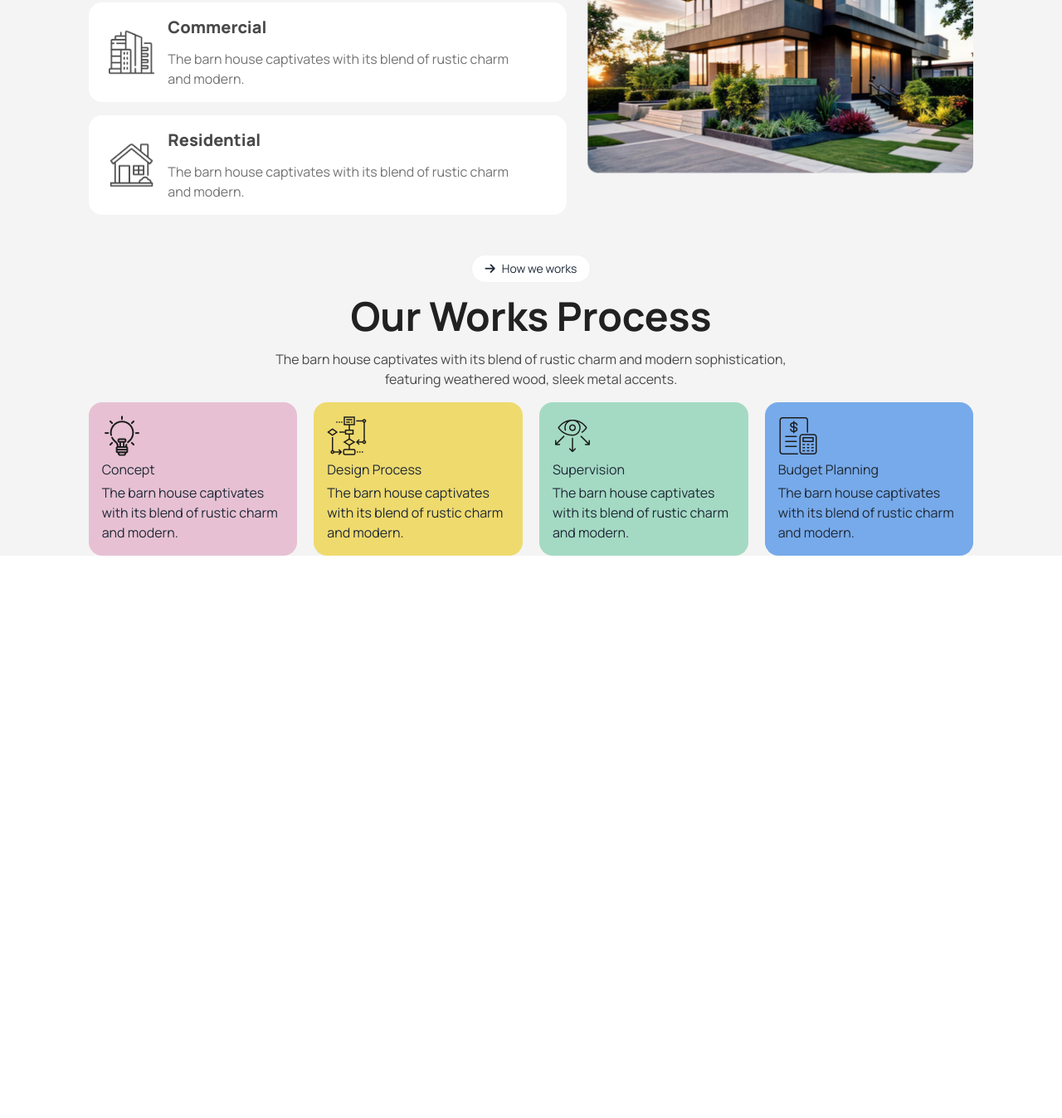
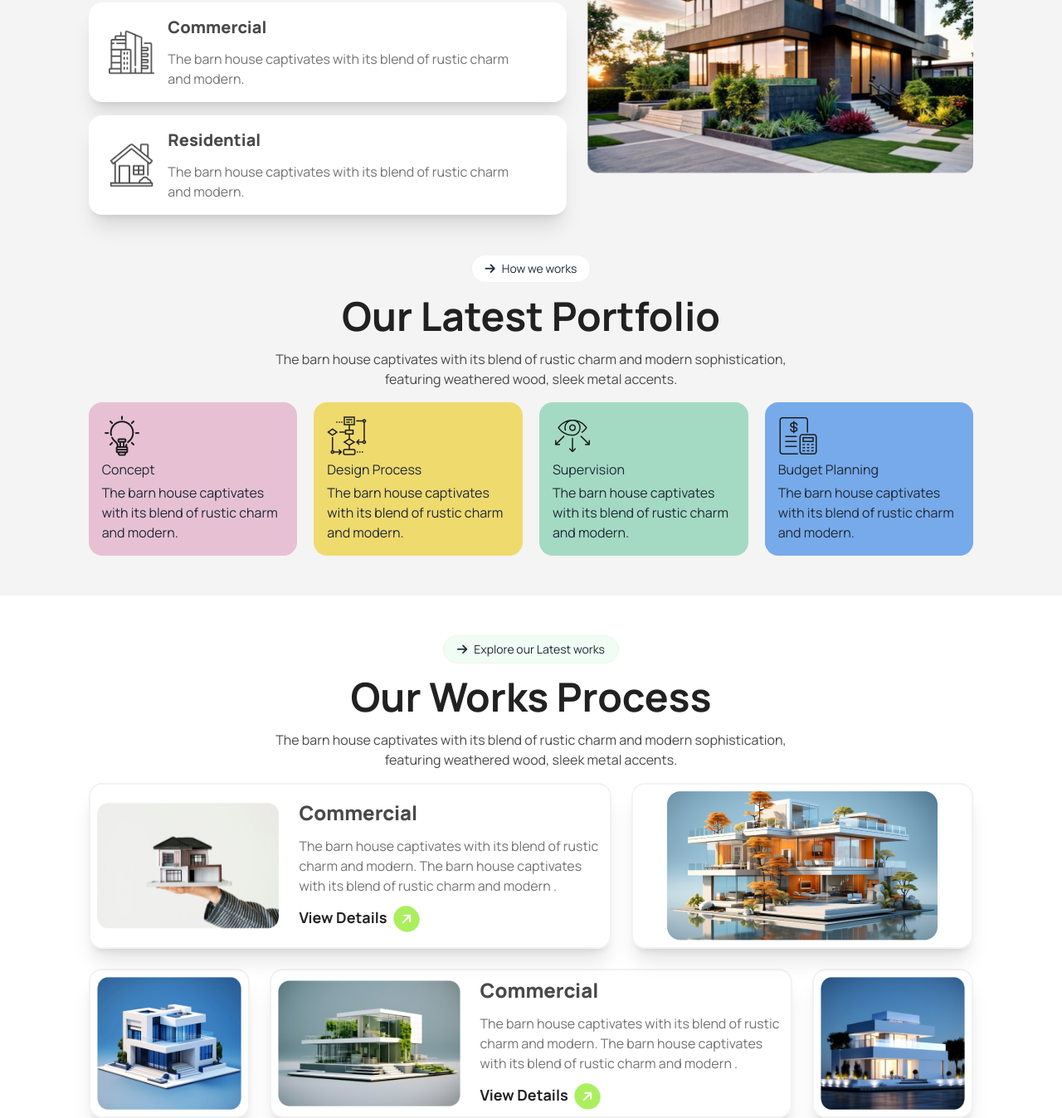
Before and after one commit to ShafayetHossain/Assignment-03, a plain HTML site: page index.html in a window 1280 px wide. Shown: the part 1121-2469 px from the top of the page at 83% size. Before the commit the page ends 1791 px from the top, so only its background shows below. Drawn offline with nearby package versions, Linux system fonts and the light colour scheme.

Commit message:
work section added

```diff
--- a/index.html
+++ b/index.html
@@ -94,6 +94,7 @@
     </header>
 
     <main>
+
       <section class="bg-[#F4F4F4] pt-6 relative">
 
         <div class="hidden lg:block absolute left-16">
@@ -121,7 +122,7 @@
 
             </div>
 
-            <div class="card card-side bg-[#FFFFFF] px-6">
+            <div class="card card-side bg-[#FFFFFF] px-6 shadow-xl">
 
               <figure>
                 <img
@@ -136,7 +137,7 @@
 
             </div>
 
-            <div class="card card-side bg-[#FFFFFF] px-6">
+            <div class="card card-side bg-[#FFFFFF] px-6 shadow-xl">
 
               <figure>
                 <img
@@ -145,7 +146,7 @@
               </figure>
 
               <div class="card-normal p-4">
-                <h2 class="card-title text-[#494949] font-extrabold text-xl">Residential</h2>
+                <h2 class="card-title text-[#494949] font-extrabold text-xl ">Residential</h2>
                 <p class="text-[#737373]">The barn house captivates with its blend of rustic charm and modern.</p>
               </div>
 
@@ -161,7 +162,7 @@
 
       </section>
 
-      <section class="bg-[#F4F4F4] pt-12">
+      <section class="bg-[#F4F4F4] pt-12 pb-12">
 
         <div class="w-5/6 mx-auto flex flex-col items-center  gap-y-4">
 
@@ -170,7 +171,7 @@
               <i class="fa-solid fa-arrow-right"></i>
               <div class="">How we works</div>
             </div>
-            <h2 class="text-2xl font-bold lg:text-5xl  text-[#212121]">Our Works Process</h2>
+            <h2 class="text-2xl font-bold lg:text-5xl  text-[#212121]">Our Latest Portfolio</h2>
             <p class="text-[#494949]">The barn house captivates with its blend of rustic charm and modern sophistication, featuring weathered wood, sleek metal accents.</p>
           </div>
 
@@ -201,8 +202,62 @@
             </div>
           </div>
         </div>
+      </section>
 
+      <section class="pt-12">
+
+        <div class="w-5/6 mx-auto flex flex-col items-center  gap-y-4">
+
+          <div class="max-w-2xl flex flex-col items-center text-center gap-y-4">
+            <div class="badge flex p-4 gap-x-2 bg-green-50">
+              <i class="fa-solid fa-arrow-right"></i>
+              <div class="">Explore our Latest works</div>
+            </div>
+            <h2 class="text-2xl font-bold lg:text-5xl  text-[#212121]">Our Works Process</h2>
+            <p class="text-[#494949]">The barn house captivates with its blend of rustic charm and modern sophistication, featuring weathered wood, sleek metal accents.</p>
+          </div>
+
+          <div class="grid grid-cols-1 lg:grid-cols-5 gap-6">
+
+            <div class="flex flex-col lg:flex-row gap-x-6 lg:col-span-3 items-center p-2 border-2 border-black border-solid border-opacity-5 rounded-2xl shadow-xl">
+
+              <div class="w-full rounded-2xl flex justify-center"><img class="w-full" src="assets/img1.png" alt=""></div>
+              <div>
+                <h3 class="text-[#494949] text-2xl font-extrabold">Commercial</h3>
+                <p class="text-[#737373] my-3">The barn house captivates with its blend of rustic charm and modern. The barn house captivates with its blend of rustic charm and modern .</p>
+                <div class="flex rounded-full">
+                  <div class="text-[#212121] font-bold text-lg mr-2">View Details</div>
+                  <i class="fa-solid fa-arrow-right text-[#ffff] bg-[#ABEF5F] p-2 rounded-full -rotate-45"></i>
+                </div>
+              </div>
+
+            </div>
+
+            <div class="lg:col-span-2 border-2 border-black border-solid border-opacity-5 rounded-2xl flex justify-center p-2 shadow-xl"><img class="w-full lg:w-fit" src="assets/img2.png" alt=""></div>
+            <div class="w-full border-2 border-black border-solid border-opacity-5 rounded-2xl flex justify-center p-2 shadow-xl"><img class="w-full" src="assets/img3.png" alt=""></div>
+
+            <div class="flex flex-col lg:flex-row gap-x-6 lg:col-span-3 items-center p-2 border-2 border-black border-solid border-opacity-5 rounded-2xl shadow-xl">
+
+              <div class="w-full rounded-2xl "><img class="w-full" src="assets/img4.png" alt=""></div>
+              <div>
+                <h3 class="text-[#494949] text-2xl font-extrabold">Commercial</h3>
+                <p class="text-[#737373] my-3">The barn house captivates with its blend of rustic charm and modern. The barn house captivates with its blend of rustic charm and modern .</p>
+                <div class="flex rounded-full">
+                  <div class="text-[#212121] font-bold text-lg mr-2">View Details</div>
+                  <i class="fa-solid fa-arrow-right text-[#ffff] bg-[#ABEF5F] p-2 rounded-full -rotate-45"></i>
+                </div>
+              </div>
+
+            </div>
+
+            <div class="border-2 border-black border-solid border-opacity-5 rounded-2xl flex justify-center p-2 shadow-xl"><img class="w-full"  src="assets/img5.png" alt=""></div>
+            <div class="border-2 border-black border-solid border-opacity-5 rounded-2xl flex justify-center p-2 shadow-xl lg:hidden"><img class="w-full"  src="assets/img3.png" alt=""></div>
+
+          </div>
+
+        </div>
       </section>
+
     </main>
     <footer>
 
```
